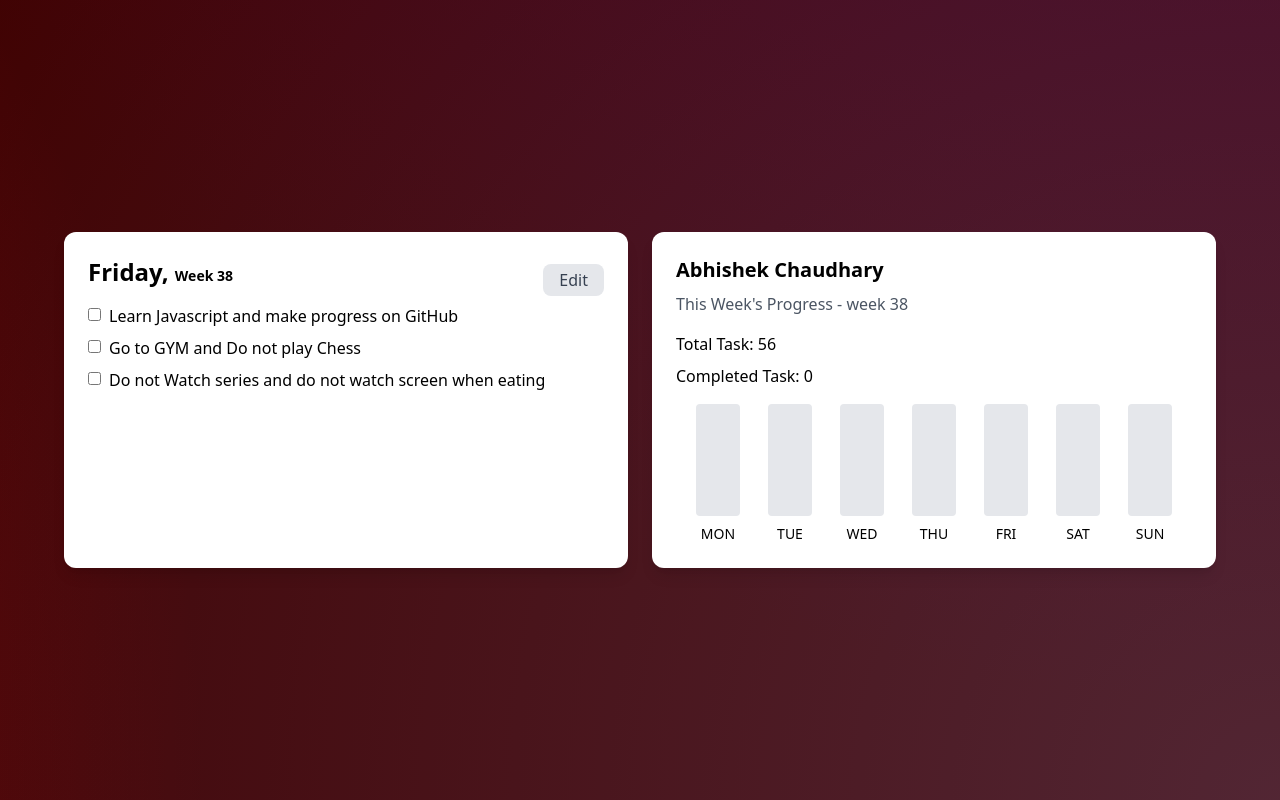
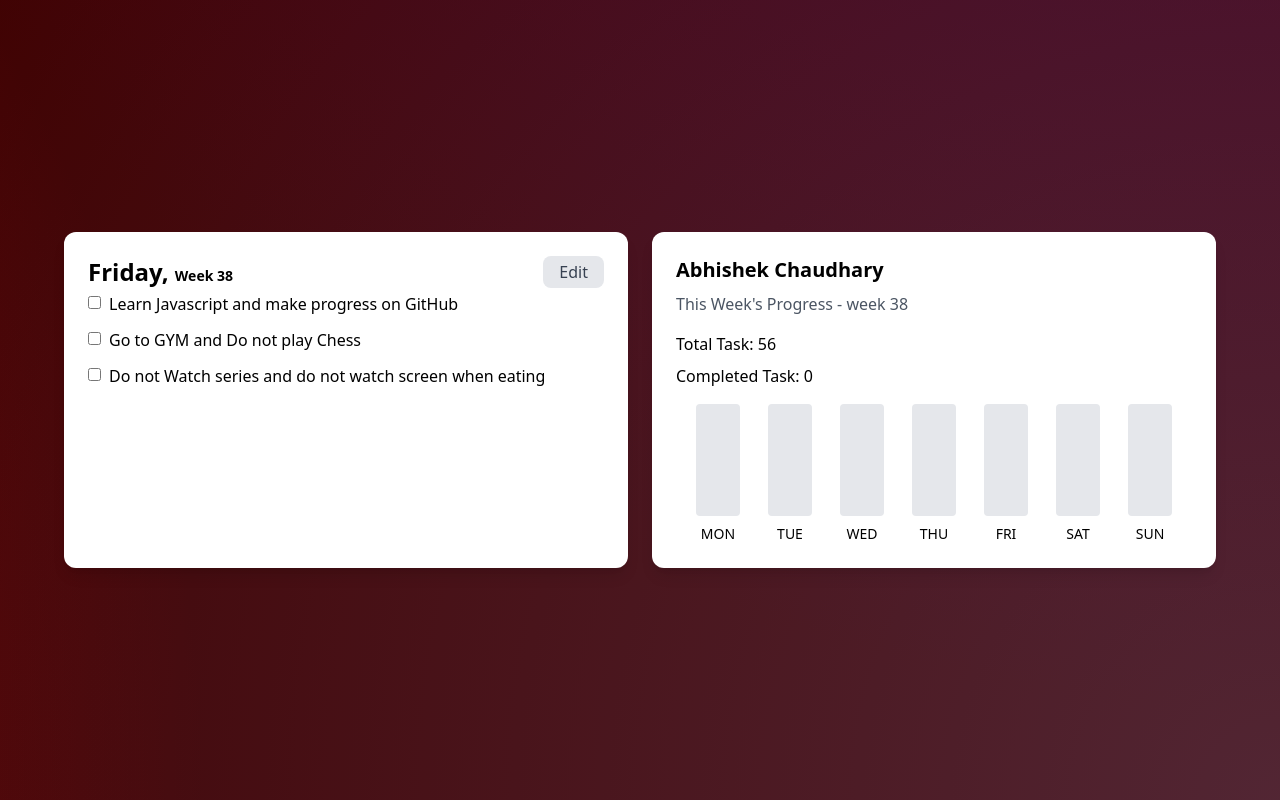
Before and after one commit to Abhishekzod007/Learning_Javascript_with_Projects, a plain HTML site: page to_do_list/index.html in a window 1280 px wide. Drawn offline with nearby package versions, Linux system fonts and the light colour scheme.

Commit message:
Mode many changes in styles

```diff
--- a/to_do_list/index.html
+++ b/to_do_list/index.html
@@ -36,32 +36,34 @@
 <body class="moving-bg min-h-screen flex items-center justify-center p-6">
 
   <!-- Container for both cards -->
-  <div class="flex flex-col md:flex-row justify-center gap-6 w-full max-w-6xl">
+  <div id="main-div" class="flex flex-col md:flex-row justify-center gap-6 w-full max-w-6xl">
 
     <!-- Left Card -->
     <div class="bg-white rounded-xl shadow-lg p-6 flex-1">
-      <div class="flex justify-between items-center">
-          <h2 class="text-2xl font-bold mb-4">Friday, <span class="text-sm font-semibold">Week 38</span></h2>
+      <div class="flex justify-between items-center ">
+        <h2 class="text-2xl font-bold ">Friday, <span class="text-sm font-semibold">Week 38</span></h2>
 
-           <button class="px-4 py-1 bg-gray-200 text-gray-700 rounded-lg">
+        <button id="btn" class="px-4 py-1 bg-gray-200 hover:bg-gray-100 text-gray-700 rounded-lg">
           Edit
         </button>
       </div>
-      <ul class="space-y-2">
-        <li class="flex items-start gap-2">
+      <div class="py-1">
+      <ul class="space-y-3">
+        <li class="flex items-start gap-2 hover:bg-gray-100">
           <input type="checkbox" class="mt-1">
           <span>Learn Javascript and make progress on GitHub</span>
         </li>
-        <li class="flex items-start gap-2">
+        <li class="flex items-start gap-2 hover:bg-gray-100">
           <input type="checkbox" class="mt-1">
           <span>Go to GYM and Do not play Chess</span>
         </li>
-        <li class="flex items-start gap-2">
+        <li class="flex items-start gap-2 hover:bg-gray-100">
           <input type="checkbox" class="mt-1">
           <span>Do not Watch series and do not watch screen when eating</span>
         </li>
         <!-- Add more tasks similarly -->
       </ul>
+      </div>
       </div>
 
     <!-- Right Card -->
@@ -109,6 +111,6 @@
     </div>
 
     </div>
-
+<script src="script.js"></script>
 </body>
 </html>
```
Lines whose indentation alone changed are shown as unchanged.
